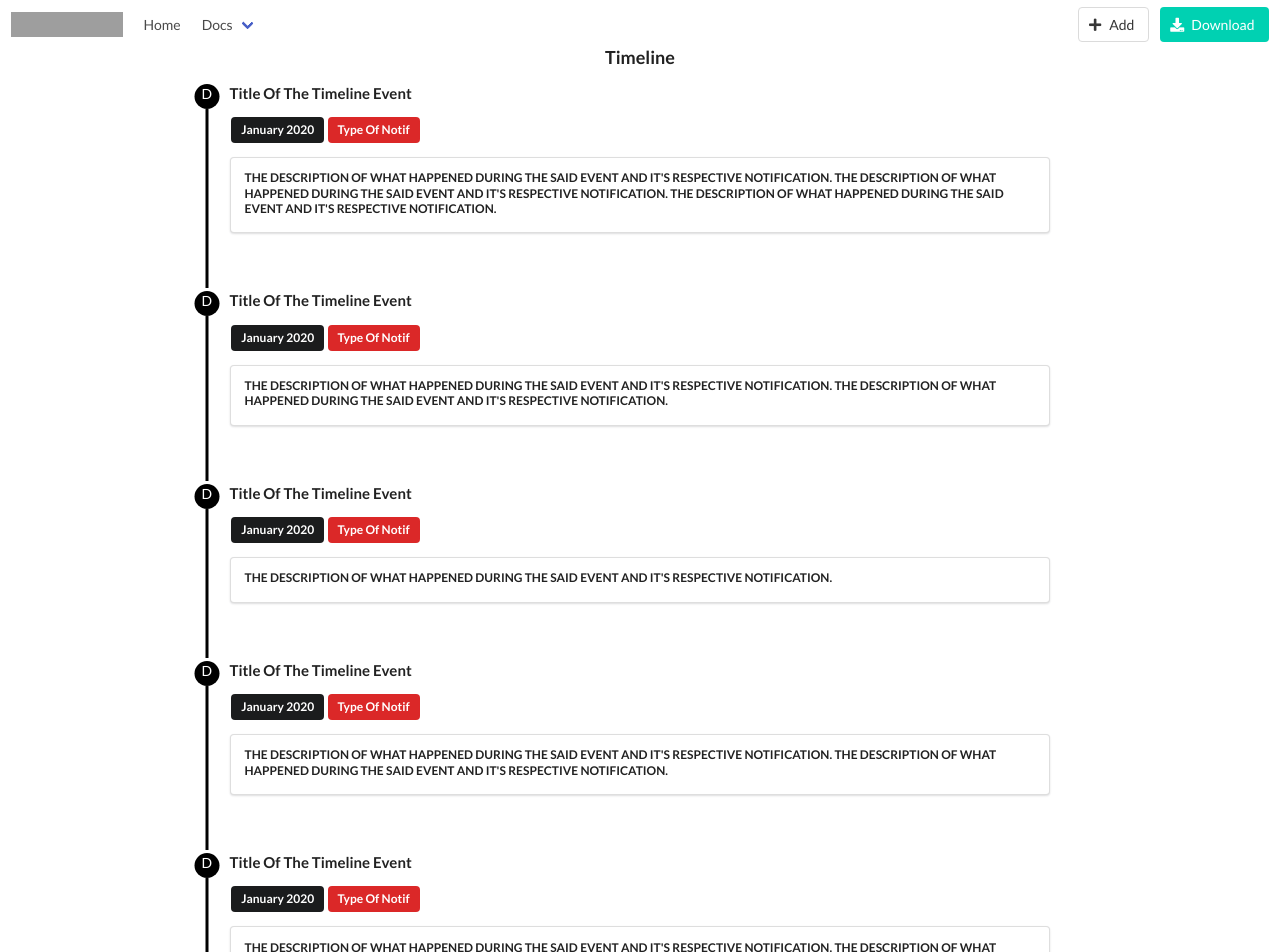
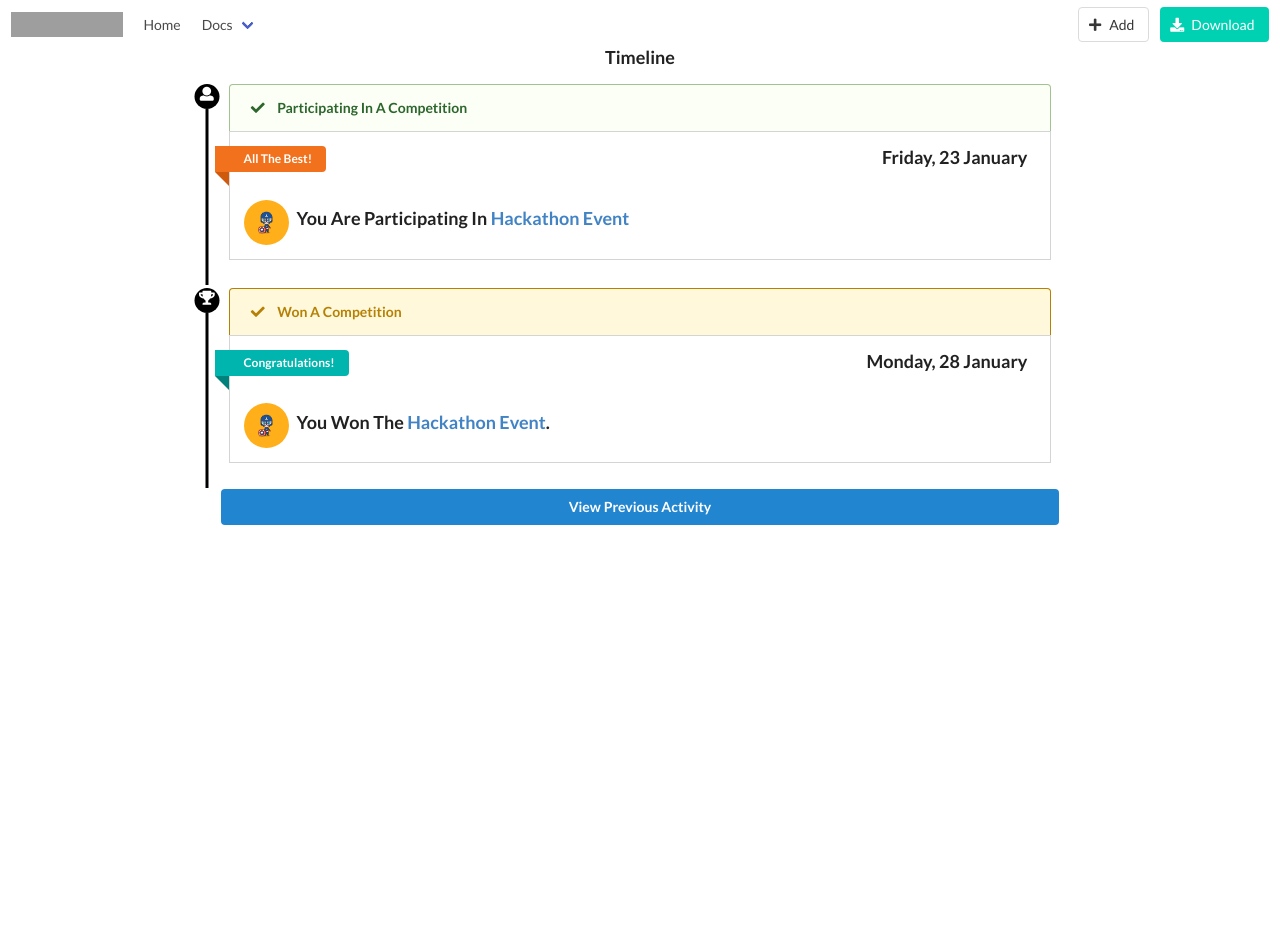
Before and after one commit to cloakedj/Ommon.com, an Angular app: page /timeline in a window 1280 px wide. Shown: the top 952 px of the page. After the commit the page ends 800 px from the top, so only its background shows below. Built offline with nearby package versions, Linux system fonts and the light colour scheme; grey boxes are pictures that could not be loaded.

Commit message:
Timeline Updated

```diff
--- a/src/app/components/user-timeline/user-timeline.component.html
+++ b/src/app/components/user-timeline/user-timeline.component.html
@@ -6,127 +6,56 @@
         <div class="ui grid">
             <div class="two wide stretchable column">
                 <div class="notif-label">
-                    D
+                    <i class="ui user icon"></i>
                 </div>
                 <div class="stretched-divider">
 
                 </div>
             </div>
             <div class="fourteen wide column">
-                <h4 class="ui title">
-                    Title Of The Timeline Event
-                </h4>
-                <a class="ui black label">January 2020</a>
-                <a class="ui red label">Type Of Notif</a>
-                <div class="ui segment">
-                    <h4 class="ui sub header">
-                        The Description of what happened during the said event and it's respective notification.
-                        The Description of what happened during the said event and it's respective notification.
-                        The Description of what happened during the said event and it's respective notification.
-                    </h4>
-                </div>
-                <div class="ui hidden divider"></div>
+                <h3 class="ui top attached success message">
+                    <i class="check icon"></i>
+                    Participating In A Competition
+                </h3>
+            <div class="ui attached segment">
+                <a class="ui orange left ribbon label">All The Best!</a>
+                <h3 class="ui header right floated">
+                    Friday, 23 January
+                </h3>
+                    <div class="ui header">
+                    <img class="ui avatar image" src="assets/comps.gif">
+                    You Are Participating In <a>Hackathon Event</a>
+                    </div>
 
             </div>
+        </div>
         </div>
         <div class="ui grid">
             <div class="two wide stretchable column">
                 <div class="notif-label">
-                    D
+                    <i class="ui trophy icon"></i>
                 </div>
                 <div class="stretched-divider">
 
                 </div>
             </div>
             <div class="fourteen wide column">
-                <h4 class="ui title">
-                    Title Of The Timeline Event
-                </h4>
-                <a class="ui black label">January 2020</a>
-                <a class="ui red label">Type Of Notif</a>
-                <div class="ui segment">
-                    <h4 class="ui sub header">
-                        The Description of what happened during the said event and it's respective notification.
-                        The Description of what happened during the said event and it's respective notification.
-                    </h4>
-                </div>
-                <div class="ui hidden divider"></div>
+                <h3 class="ui top attached yellow message">
+                    <i class="check icon"></i>
+                    Won A Competition
+                </h3>
+            <div class="ui attached segment">
+                <a class="ui teal left ribbon label">Congratulations!</a>
+                <h3 class="ui header right floated">
+                    Monday, 28 January
+                </h3>
+                    <div class="ui header">
+                    <img class="ui avatar image" src="assets/comps.gif">
+                    You Won The <a>Hackathon Event</a>.
+                    </div>
 
             </div>
         </div>
-        <div class="ui grid">
-            <div class="two wide stretchable column">
-                <div class="notif-label">
-                    D
-                </div>
-                <div class="stretched-divider">
-
-                </div>
-            </div>
-            <div class="fourteen wide column">
-                <h4 class="ui title">
-                    Title Of The Timeline Event
-                </h4>
-                <a class="ui black label">January 2020</a>
-                <a class="ui red label">Type Of Notif</a>
-                <div class="ui segment">
-                    <h4 class="ui sub header">
-                        The Description of what happened during the said event and it's respective notification.
-                    </h4>
-                </div>
-                <div class="ui hidden divider"></div>
-
-            </div>
-        </div>
-        <div class="ui grid">
-            <div class="two wide stretchable column">
-                <div class="notif-label">
-                    D
-                </div>
-                <div class="stretched-divider">
-
-                </div>
-            </div>
-            <div class="fourteen wide column">
-                <h4 class="ui title">
-                    Title Of The Timeline Event
-                </h4>
-                <a class="ui black label">January 2020</a>
-                <a class="ui red label">Type Of Notif</a>
-                <div class="ui segment">
-                    <h4 class="ui sub header">
-                        The Description of what happened during the said event and it's respective notification.
-                        The Description of what happened during the said event and it's respective notification.
-                    </h4>
-                </div>
-                <div class="ui hidden divider"></div>
-
-            </div>
-        </div>
-        <div class="ui grid">
-            <div class="two wide stretchable column">
-                <div class="notif-label">
-                    D
-                </div>
-                <div class="stretched-divider">
-
-                </div>
-            </div>
-            <div class="fourteen wide column">
-                <h4 class="ui title">
-                    Title Of The Timeline Event
-                </h4>
-                <a class="ui black label">January 2020</a>
-                <a class="ui red label">Type Of Notif</a>
-                <div class="ui segment">
-                    <h4 class="ui sub header">
-                        The Description of what happened during the said event and it's respective notification.
-                        The Description of what happened during the said event and it's respective notification.
-                    </h4>
-                </div>
-                <div class="ui hidden divider"></div>
-
-            </div>
         </div>
         <button class="ui primary fluid button">
             View Previous Activity
--- a/src/app/components/user-timeline/user-timeline.component.sass
+++ b/src/app/components/user-timeline/user-timeline.component.sass
@@ -5,7 +5,10 @@
     border-radius: 50%
     color: #fff
     text-align: center
-    padding-top: 3%
+    margin-left:50%
+    transform: translateX(-50%)
+
+.notif-label .icon
     margin-left:50%
     transform: translateX(-50%)
 
```
